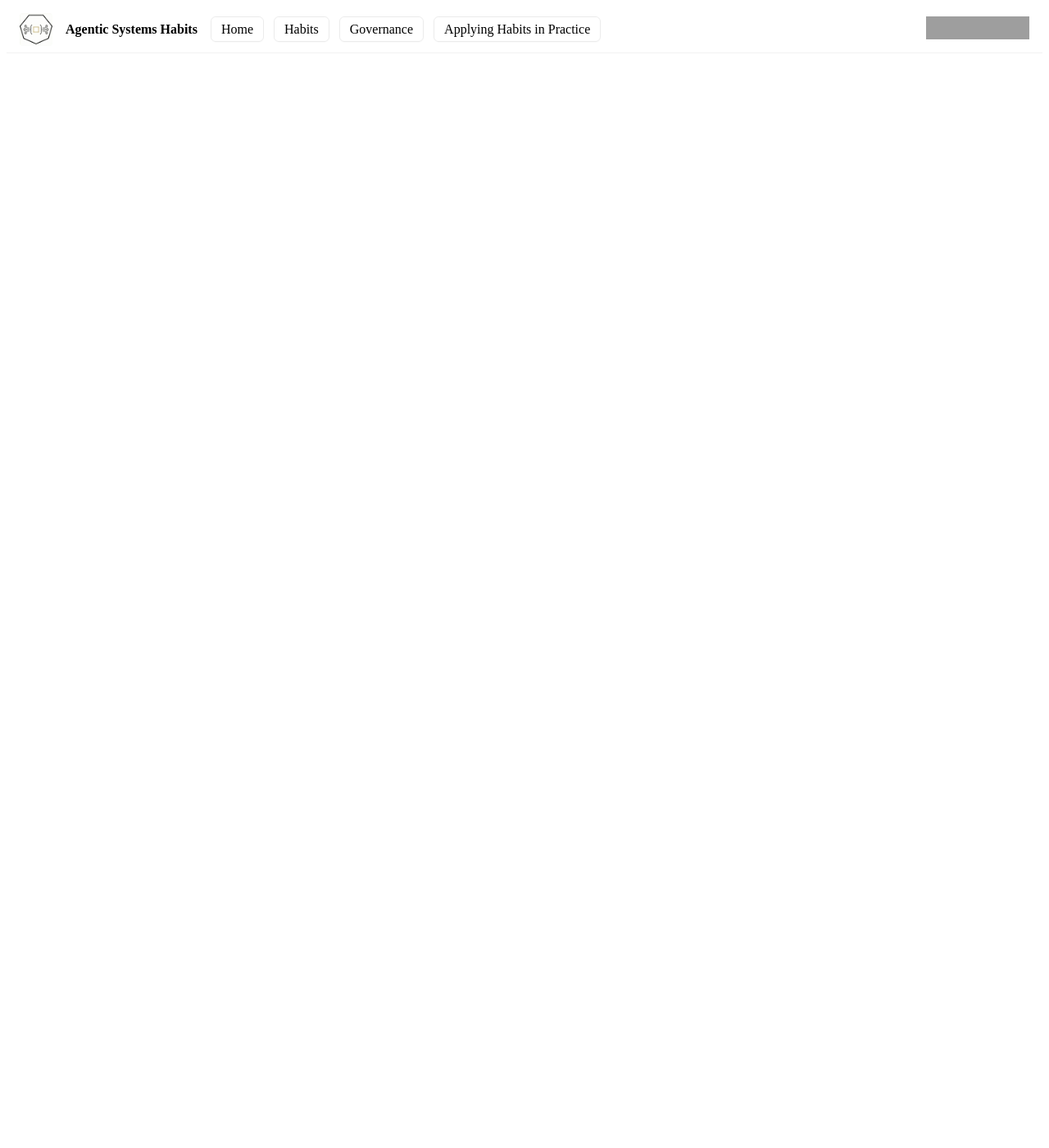
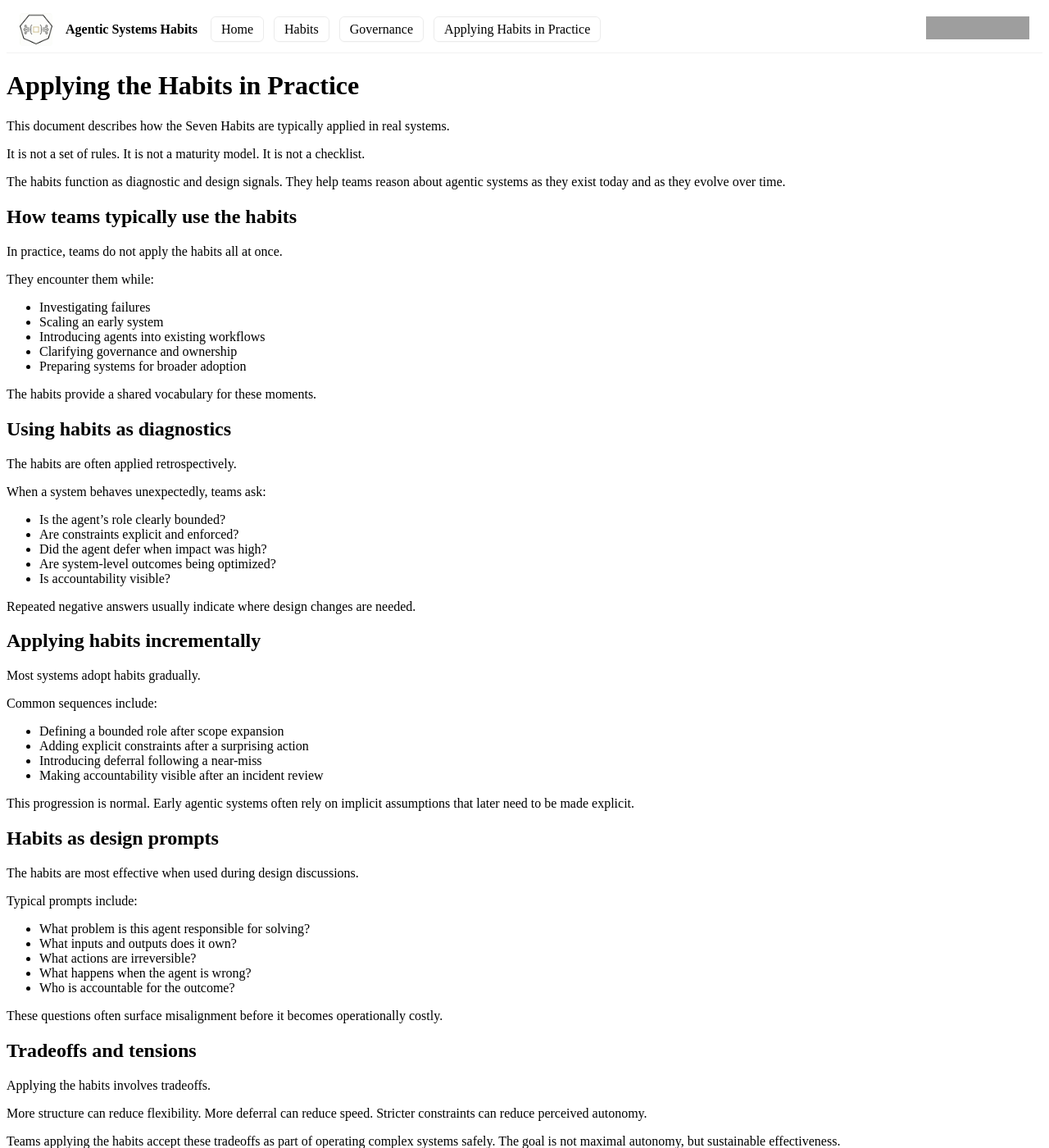
Before and after one commit to agent-habits/agent-habits.github.io, a Jekyll site: the page built from habits/habits-in-practice.md, in a window 1280 px wide and 1400 px high. Shown: the whole window at 82% size. Built offline with Jekyll 4.4.1, drawn with Linux system fonts in a browser that asks for light colours; our own code applies the rules of GitHub Pages for plain Markdown files; some of the changed text lies outside the part shown; grey boxes are pictures that could not be loaded.

Commit message:
habits in practice continue

```diff
--- a/habits/habits-in-practice.md
+++ b/habits/habits-in-practice.md
@@ -0,0 +1,141 @@
+---
+layout: default
+title: Applying the Habits in Practice
+permalink: /habits/habits-in-practice/
+---
+
+# Applying the Habits in Practice
+
+This document describes how the Seven Habits are typically applied in real systems.
+
+It is not a set of rules.
+It is not a maturity model.
+It is not a checklist.
+
+The habits function as diagnostic and design signals. They help teams reason about agentic systems as they exist today and as they evolve over time.
+
+## How teams typically use the habits
+
+In practice, teams do not apply the habits all at once.
+
+They encounter them while:
+
+* Investigating failures
+* Scaling an early system
+* Introducing agents into existing workflows
+* Clarifying governance and ownership
+* Preparing systems for broader adoption
+
+The habits provide a shared vocabulary for these moments.
+
+## Using habits as diagnostics
+
+The habits are often applied retrospectively.
+
+When a system behaves unexpectedly, teams ask:
+
+* Is the agent’s role clearly bounded?
+* Are constraints explicit and enforced?
+* Did the agent defer when impact was high?
+* Are system-level outcomes being optimized?
+* Is accountability visible?
+
+Repeated negative answers usually indicate where design changes are needed.
+
+## Applying habits incrementally
+
+Most systems adopt habits gradually.
+
+Common sequences include:
+
+* Defining a bounded role after scope expansion
+* Adding explicit constraints after a surprising action
+* Introducing deferral following a near-miss
+* Making accountability visible after an incident review
+
+This progression is normal. Early agentic systems often rely on implicit assumptions that later need to be made explicit.
+
+## Habits as design prompts
+
+The habits are most effective when used during design discussions.
+
+Typical prompts include:
+
+* What problem is this agent responsible for solving?
+* What inputs and outputs does it own?
+* What actions are irreversible?
+* What happens when the agent is wrong?
+* Who is accountable for the outcome?
+
+These questions often surface misalignment before it becomes operationally costly.
+
+## Tradeoffs and tensions
+
+Applying the habits involves tradeoffs.
+
+More structure can reduce flexibility.
+More deferral can reduce speed.
+Stricter constraints can reduce perceived autonomy.
+
+Teams applying the habits accept these tradeoffs as part of operating complex systems safely. The goal is not maximal autonomy, but sustainable effectiveness.
+
+## Governance through design
+
+The habits are not governance mechanisms on their own.
+
+Governance emerges when habits are expressed through:
+
+* Interfaces
+* Permission boundaries
+* Escalation paths
+* Workflow integration
+* Auditability
+
+Teams that apply the habits focus on making authority and responsibility visible in the system itself.
+
+## Revisiting habits over time
+
+Agentic systems change as capabilities improve and usage expands.
+
+Design decisions that were acceptable early often need to be revisited:
+
+* Roles narrow
+* Constraints tighten
+* Deferral becomes explicit
+* Accountability becomes formal
+
+Reapplying the habits periodically helps systems mature without accumulating hidden risk.
+
+## Intended use
+
+This framework is intended to:
+
+* Support design and review discussions
+* Provide a shared vocabulary across teams
+* Help diagnose failure modes
+* Guide incremental improvement
+
+It is not intended to dictate implementation details or replace engineering judgment.
+
+## Closing note
+
+The habits describe patterns that tend to hold across domains and technologies.
+
+They are most useful when treated as tools for reasoning, not as rules to enforce.
+
+---
+
+This now reads like something that belongs in:
+
+* an open source repo
+* an internal architecture guide
+* a design review appendix
+* a governance discussion
+
+Next logical additions, if you want to continue strengthening the “field guide” feel:
+
+* A short **Anti-patterns** page mapping failures to missing habits
+* A **Glossary** page defining key terms precisely
+* A **Comparison** page situating this alongside other AI frameworks
+
+Say which direction you want to go next.
```
Also changed, not shown: habits/habits.md (+10 -0 lines).
